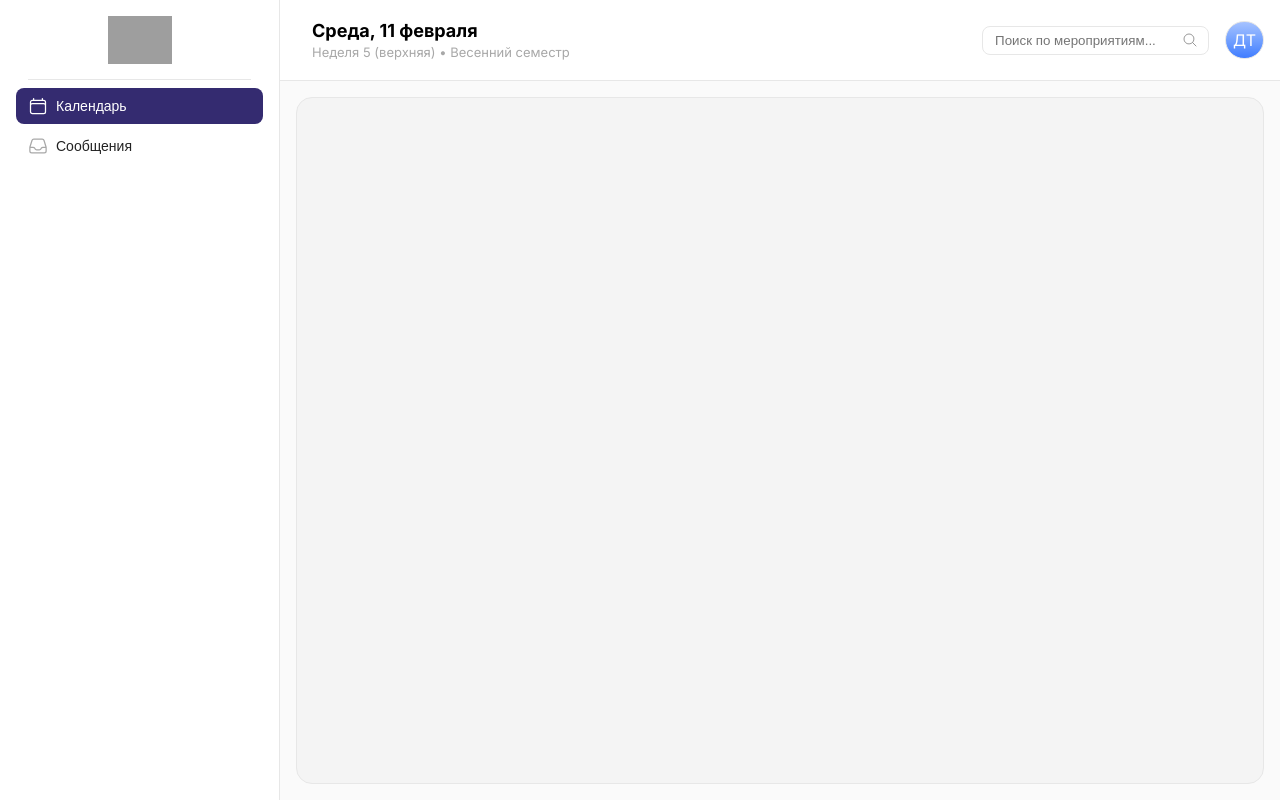
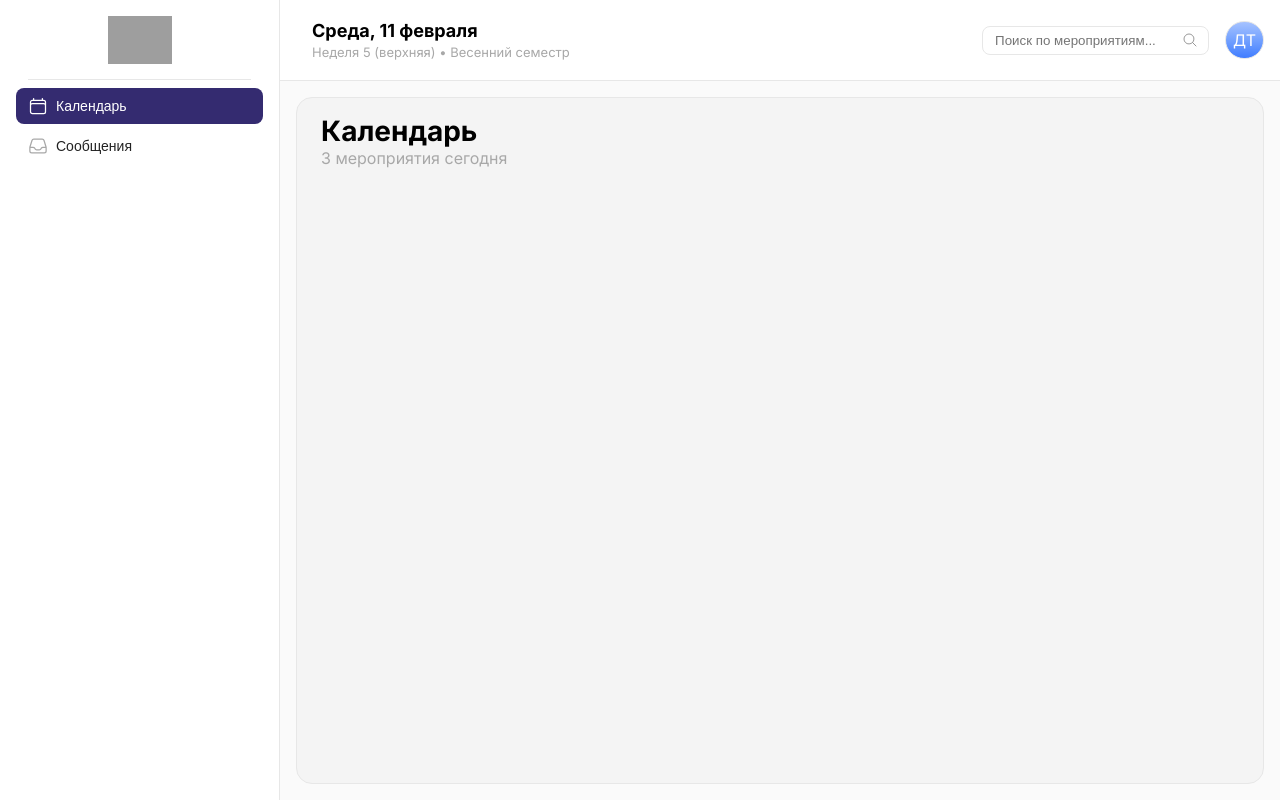
Before and after one commit to adymeda/bfu-csu, a React (Vite) app in the folder frontend/: page / in a window 1280 px wide. Built offline with nearby package versions, Linux system fonts and the light colour scheme; grey boxes are pictures that could not be loaded.

Commit message:
Add Calendar Page

```diff
--- a/frontend/index.html
+++ b/frontend/index.html
@@ -2,7 +2,6 @@
 <html lang="en">
   <head>
     <meta charset="UTF-8" />
-    <!-- <link rel="icon" type="image/svg+xml" href="/vite.svg" /> -->
     <link rel="icon" type="image/svg" href="https://kantiana.ru/bitrix/templates/bfu.2023/images/svg/logo--short.svg" />
     <meta name="viewport" content="width=device-width, initial-scale=1.0, user-scalable=no" />
     <link rel="preconnect" href="https://fonts.googleapis.com">
--- /dev/null
+++ b/frontend/src/pages/CalendarPage.tsx
@@ -0,0 +1,27 @@
+import "@styles/pages/CalendarPage.scss"
+
+function CalendarPage() {
+    return (
+        <>
+            <div className="calendar-page__titlebar">
+                <div className="calendar-page__title">
+                    <span className="calendar-page__title-text">Календарь</span>
+                    <span className="calendar-page__title-info">3 мероприятия сегодня</span>
+                </div>
+            </div>
+
+            <div className="calendar-page__content">
+                <div className="calendar-page__timeline">
+
+                </div>
+                <div className="calendar-page__event-list">
+                    <div className="event-card">
+
+                    </div>
+                </div>
+            </div>
+        </>
+    )
+}
+
+export default CalendarPage
--- a/frontend/src/routes/index.tsx
+++ b/frontend/src/routes/index.tsx
@@ -4,14 +4,16 @@ import AuthCard from "../components/auth/AuthCard"
 import AuthLayout from "../layouts/AuthLayout"
 import MainLayout from "../layouts/MainLayout"
 import ResetCard from "../components/auth/ResetCard"
+import CalendarPage from "../pages/CalendarPage"
 
 function AppRouter() {
 	return (
 		<BrowserRouter>
 			<Routes>
 				<Route path="/" element={<MainLayout />}>
-						<Route index />
+					<Route index element={<CalendarPage />} />
 					<Route path="inbox" />
+					<Route path="settings" />
 				</Route>
 				<Route path="/auth" element={<AuthLayout />}>
 					<Route index element={<AuthCard />} />
--- /dev/null
+++ b/frontend/src/styles/pages/CalendarPage.scss
@@ -0,0 +1,41 @@
+.calendar-page {
+    &__titlebar {
+        display: flex;
+        align-items: center;
+        padding: 1rem 1.5rem;
+    }
+
+    &__title {
+        display: flex;
+        flex-direction: column;
+
+        &-text {
+            font-size: 28px;
+            font-weight: 700;
+        }
+
+        &-info {
+            color: #a8a8a8;
+            font-size: 16px;
+        }
+    }
+
+    &__content {
+        display: flex;
+        flex-direction: column;
+    }
+
+    &__event-list {
+        width: 320px;
+        min-width: 180px;
+        background: white;
+
+        display: flex;
+        flex-direction: column;
+    }
+}
+
+.event-card {
+    display: flex;
+    flex-direction: column;
+}
```
Lines whose indentation alone changed are shown as unchanged.
